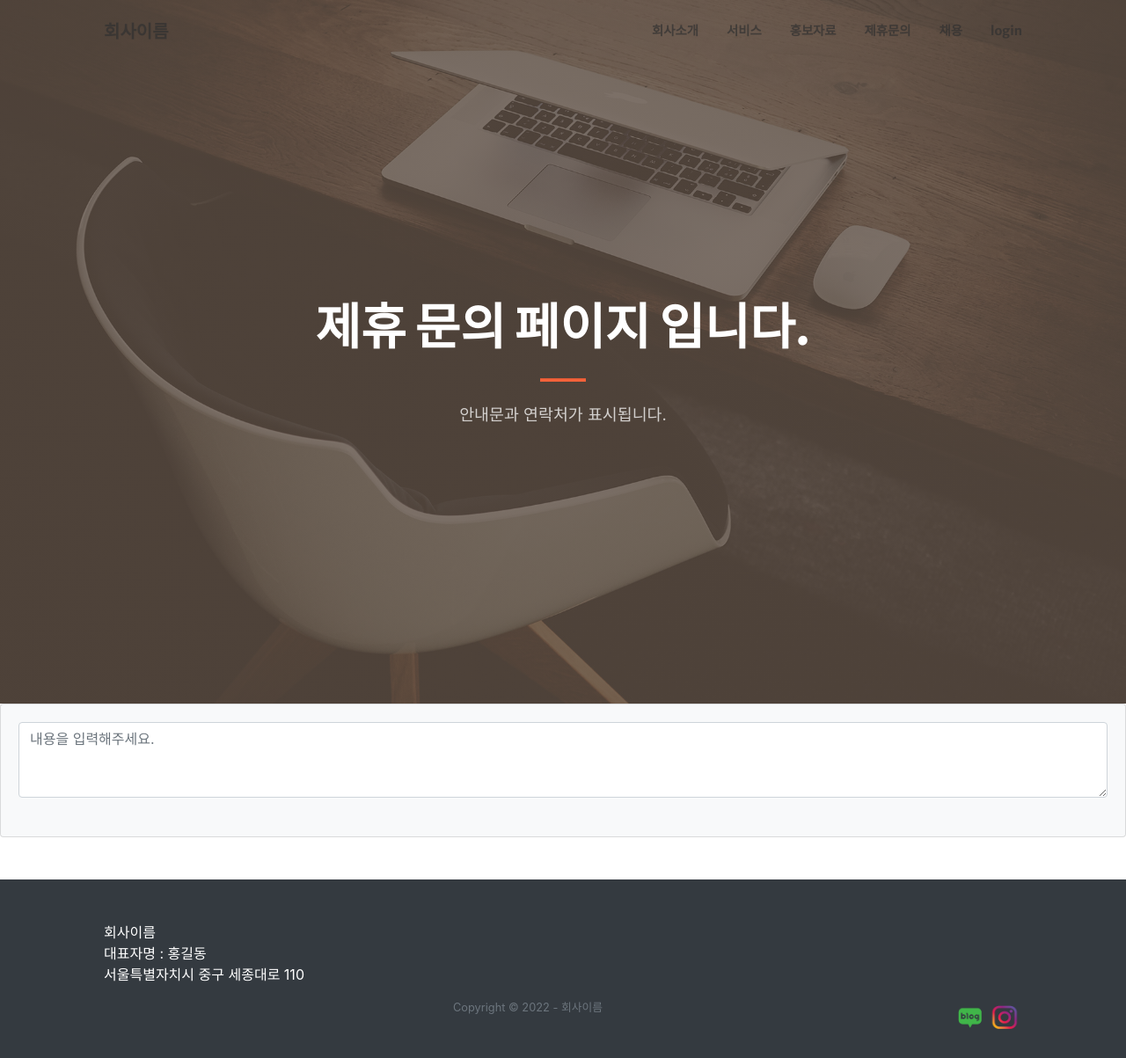
After one commit to chsjen492/Django-practice, a Django app: page /services/1 in a window 1280 px wide. The commit adds this page. Shown: the whole page at 88% size. Run offline with Django 4.2, Linux system fonts and the light colour scheme; some libraries are stand-ins or nearby versions.

Commit message:
4주차 개발 수정

```diff
--- /dev/null
+++ b/mysite/forms.py
@@ -0,0 +1,6 @@
+from .models import Comment
+from django import forms
+class CommentForm(forms.ModelForm):
+    class Meta:
+        model = Comment
+        fields = ('content',)
--- a/pages/urls.py
+++ b/pages/urls.py
@@ -9,4 +9,5 @@ urlpatterns = [
     path('promotion/', views.promotion),
     path('contact/', views.contact),
     path('recruit/', views.recruit),
+    path('services/1', views.service1),
 ]
--- a/pages/views.py
+++ b/pages/views.py
@@ -24,3 +24,6 @@ def contact(request):
 # 채용 페이지
 def recruit(request):
     return render(request, 'pages/recruit.html')
+
+def service1(request):
+    return render(request, 'pages/service 1.html')
--- a/templates/mysite/content_list.html
+++ b/templates/mysite/content_list.html
@@ -33,7 +33,7 @@
             <div class="container-fluid p-0">
                 <div class="row g-0">
                     <div class="col-lg-4 col-sm-6">
-                        <a class="portfolio-box" href="{% url 'detail' 1 %}" title="Project Name">
+                        <a class="portfolio-box" href="/services/1" title="Project Name">
                             <img class="img-fluid" src="{% static 'assets/img/portfolio/thumbnails/1.jpg' %}" alt="..." />
                             <div class="portfolio-box-caption">
                                 <div class="project-category text-white-50">Category</div>
--- /dev/null
+++ b/templates/pages/service 1.html
@@ -0,0 +1,38 @@
+{% extends 'base.html' %}
+{% load static %}
+{% block content %}
+        <!-- Masthead-->
+        <header class="masthead">
+            <div class="container px-4 px-lg-5 h-100">
+                <div class="row gx-4 gx-lg-5 h-100 align-items-center justify-content-center text-center">
+                    <div class="col-lg-8 align-self-end">
+                        <h1 class="text-white font-weight-bold">제휴 문의 페이지 입니다.</h1>
+                        <hr class="divider" />
+                    </div>
+                    <div class="col-lg-8 align-self-baseline">
+                        <p class="text-white-75 mb-5">안내문과 연락처가 표시됩니다.</p>
+                    </div>
+                </div>
+            </div>
+        </header>
+<section class="mb-5">
+    <div class="card bg-light">
+        <div class="card-body">
+            <form method = "post" class = "mb-4" action="">
+                {% csrf_token %}
+                <textarea id = "content" name = "content" class="form-control" rows = "3" placeholder="내용을 입력해주세요."></textarea>
+            </form>
+            {% for comment in content_list.comment_set.all %}
+            <div class="d-flex">
+                <div class="ms-3">
+                    <div class="fw-bold">{{ comment.author.username }} &nbsp&nbsp {{ comment.create_date }}</div>
+                    {{ comment.content }}
+                </div>
+            </div>
+            <br/>
+            {% endfor %}
+        </div>
+    </div>
+</section>
+
+{% endblock %}
```
